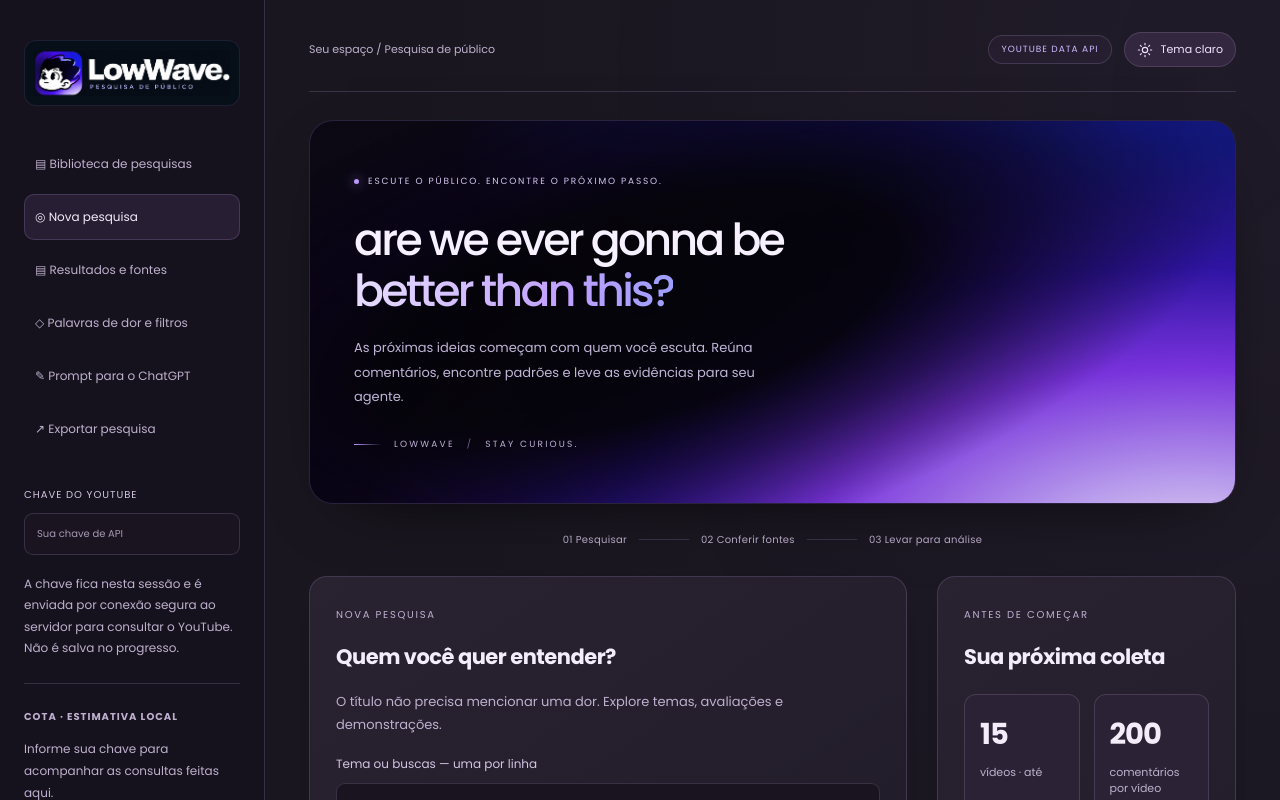
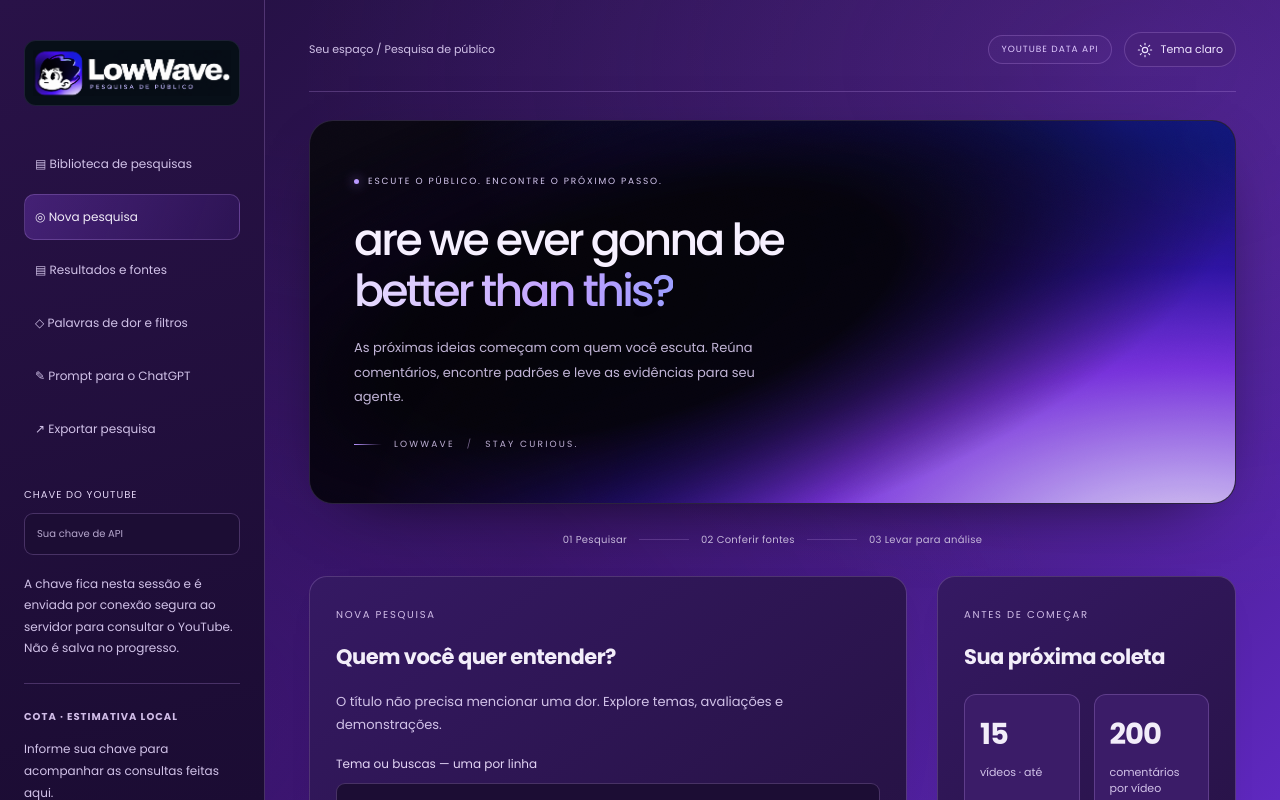
Before and after one commit to onewavetw-lgtm/APP-COMENTARIOS, a Next.js app in the folder web/: page / in a window 1280 px wide. Shown: the top 800 px of the page. Built offline with nearby package versions, Linux system fonts and the light colour scheme.

Commit message:
Match dark theme to LowWave brand purple gradient

```diff
--- a/web/app/themes.css
+++ b/web/app/themes.css
@@ -1,23 +1,28 @@
-/* Shared work surfaces: dark has a lighter graphite base; light uses soft lavender. */
+/* Brand purple #5F28C0 anchors the dark gradient; light keeps soft lavender. */
 :root {
-  --page-bg: #19161f;
-  --page-glow: #70529614;
-  --panel-bg: #211c2a;
-  --panel-top: #292231;
-  --sidebar-bg: #16121d;
-  --field-bg: #19141f;
-  --stat-bg: #2b2335;
-  --surface-border: #a58bbb3d;
+  --page-bg: #32145f;
+  --page-background:
+    radial-gradient(ellipse at 88% 8%, #8951ee30, transparent 52%),
+    radial-gradient(ellipse at 0% 90%, #4a16a550, transparent 60%),
+    linear-gradient(135deg, #21103e 0%, #371561 52%, #5f28c0 100%);
+  --page-glow: #5f28c028;
+  --panel-bg: #24113f;
+  --panel-top: #351963;
+  --sidebar-bg: #1b0c33;
+  --sidebar-top: #291248;
+  --field-bg: #1c0d34;
+  --stat-bg: #3b1c68;
+  --surface-border: #c59aef42;
   --text-main: #f2edf9;
-  --text-muted: #beb0ce;
-  --text-label: #d3c6e3;
-  --text-small: #bfb0d1;
-  --text-link: #cebbff;
-  --button-bg: #33273f;
-  --button-hover: #40314f;
+  --text-muted: #d1c2e8;
+  --text-label: #e3d5f5;
+  --text-small: #d0bce7;
+  --text-link: #e0caff;
+  --button-bg: #48217c;
+  --button-hover: #5a2b95;
   --button-text: #eee4ff;
-  --focus: #bc99ff;
-  --shadow: #05020a25;
+  --focus: #c7a0ff;
+  --shadow: #14052f45;
   --violet-border: var(--surface-border);
   background: var(--page-bg);
   color: var(--text-main);
@@ -25,10 +30,13 @@
 :root[data-theme="light"] {
   color-scheme: light;
   --page-bg: #f3f0f8;
+  --page-background:
+    radial-gradient(ellipse at 95% 5%, #5f28c012, transparent 48%), #f3f0f8;
   --page-glow: #b49bdf20;
   --panel-bg: #ffffff;
   --panel-top: #ffffff;
   --sidebar-bg: #faf8ff;
+  --sidebar-top: #faf8ff;
   --field-bg: #faf8fd;
   --stat-bg: #f1ebfa;
   --surface-border: #d8cde6;
@@ -44,13 +52,12 @@
   --shadow: #5937740e;
 }
 body {
-  background:
-    radial-gradient(ellipse at 95% 5%, var(--page-glow), transparent 48%),
-    var(--page-bg);
+  background: var(--page-background);
+  background-attachment: fixed;
   color: var(--text-main);
 }
 aside {
-  background: var(--sidebar-bg);
+  background: linear-gradient(165deg, var(--sidebar-top), var(--sidebar-bg));
   border-color: var(--surface-border);
   scrollbar-color: #8e729e transparent;
 }
@@ -89,7 +96,7 @@ nav a:hover {
 }
 nav a[aria-current="location"] {
   color: var(--text-main);
-  background: #986dc624;
+  background: linear-gradient(110deg, #8544df52, #5f28c028);
   border-color: var(--surface-border);
 }
 .card {
@@ -131,13 +138,13 @@ button:hover:not(:disabled),
   border-color: var(--focus);
 }
 .primary {
-  background: linear-gradient(105deg, #bb9aff, #8760ed 55%, #6f60ed);
-  color: #10091e;
+  background: linear-gradient(105deg, #7f45de, #5f28c0 58%, #4434b7);
+  color: #ffffff;
   border-color: #b997e9;
 }
 .primary:hover:not(:disabled) {
-  color: #10091e;
-  background: linear-gradient(105deg, #c9b0ff, #9a76fa 55%, #8877ff);
+  color: #ffffff;
+  background: linear-gradient(105deg, #8649dc, #6d32ce 58%, #5040bf);
 }
 details {
   background: var(--field-bg);
```
Also changed, not shown: 1 other file (tests, documents, lock files or other folders).
